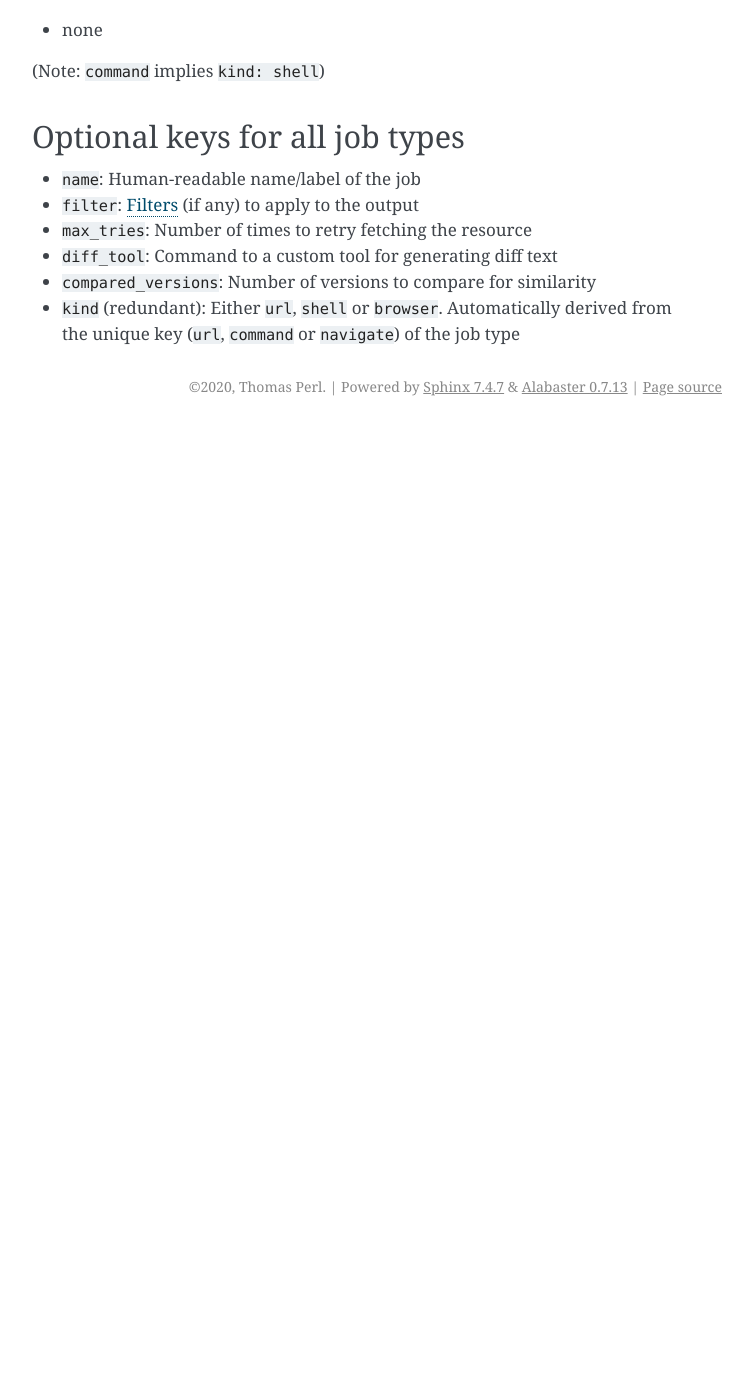
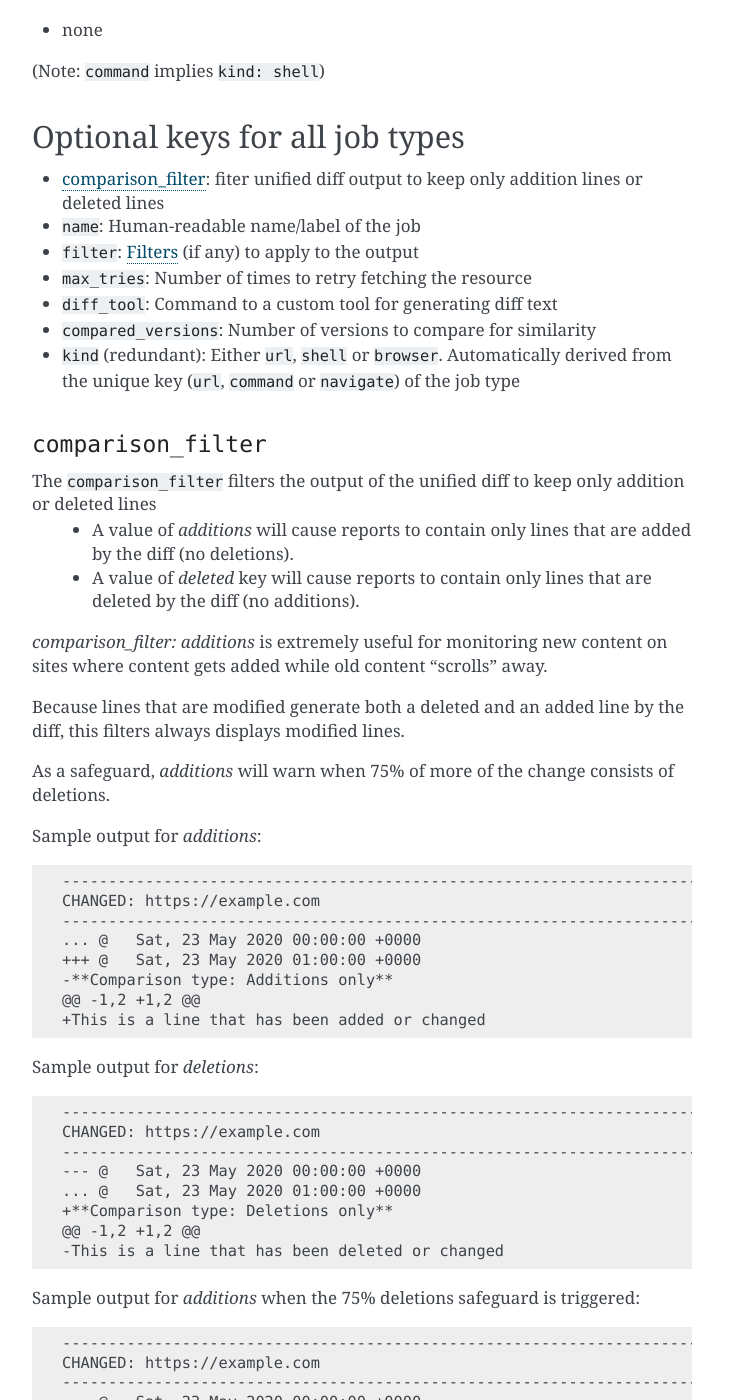
Before and after one commit to thp/urlwatch, a Sphinx documentation site: the page built from docs/source/jobs.rst, in a window 1280 px wide and 1400 px high, scrolled down 2154 px. Shown: the whole window, without its empty margins (388-1141 px from the left). Built offline with Sphinx 7.4.7, drawn with Linux system fonts in a browser that asks for light colours; before the commit the page ends 2580 px from its top, so only the background shows below that; some of the changed text lies outside the part shown.

Commit message:
Final documentation and CHANGELOG.md

```diff
--- a/docs/source/jobs.rst
+++ b/docs/source/jobs.rst
@@ -109,10 +109,82 @@ Job-specific optional keys:
 
 Optional keys for all job types
 -------------------------------
-
+- :ref:`comparison_filter`: fiter unified diff output to keep only addition lines or deleted lines
 - ``name``: Human-readable name/label of the job
 - ``filter``: :ref:`filters` (if any) to apply to the output
 - ``max_tries``: Number of times to retry fetching the resource
 - ``diff_tool``: Command to a custom tool for generating diff text
 - ``compared_versions``: Number of versions to compare for similarity
 - ``kind`` (redundant): Either ``url``, ``shell`` or ``browser``.  Automatically derived from the unique key (``url``, ``command`` or ``navigate``) of the job type
+
+
+.. _comparison_filter:
+
+``comparison_filter``
+^^^^^^^^^^^^^^^^^^^^^
+
+The ``comparison_filter`` filters the output of the unified diff to keep only addition or deleted lines
+ - A value of `additions` will cause reports to contain only lines that are added by the diff (no deletions).
+ - A value of `deleted` key will cause reports to contain only lines that are deleted by the diff (no additions).
+
+`comparison_filter: additions` is extremely useful for monitoring new content on sites where content gets added while old content "scrolls" away.
+
+Because lines that are modified generate both a deleted and an added line by the diff, this filters always displays modified lines.
+
+As a safeguard, `additions` will warn when 75% of more of the change consists of deletions.
+
+
+Sample output for `additions`:
+
+.. code-block:: none
+
+   ---------------------------------------------------------------------------
+   CHANGED: https://example.com
+   ---------------------------------------------------------------------------
+   ... @   Sat, 23 May 2020 00:00:00 +0000
+   +++ @   Sat, 23 May 2020 01:00:00 +0000
+   -**Comparison type: Additions only**
+   @@ -1,2 +1,2 @@
+   +This is a line that has been added or changed
+
+Sample output for `deletions`:
+
+.. code-block:: none
+
+   ---------------------------------------------------------------------------
+   CHANGED: https://example.com
+   ---------------------------------------------------------------------------
+   --- @   Sat, 23 May 2020 00:00:00 +0000
+   ... @   Sat, 23 May 2020 01:00:00 +0000
+   +**Comparison type: Deletions only**
+   @@ -1,2 +1,2 @@
+   -This is a line that has been deleted or changed
+
+Sample output for `additions` when the 75% deletions safeguard is triggered:
+
+.. code-block:: none
+
+   ---------------------------------------------------------------------------
+   CHANGED: https://example.com
+   ---------------------------------------------------------------------------
+   ... @   Sat, 23 May 2020 00:00:00 +0000
+   +++ @   Sat, 23 May 2020 01:00:00 +0000
+   -**Comparison type: Additions only**
+   .** No additions (only deletions)
+   --- WARNING: 39 lines deleted; suggest checking source
+   ---------------------------------------------------------------------------
+
+
+Workaround: due to legacy logic in urlwatch, we are unable to suppress reporting when all changes are filtered out, so a message is added instead:
+
+.. code-block:: none
+
+
+   ---------------------------------------------------------------------------
+   CHANGED: https://example.com
+   ---------------------------------------------------------------------------
+   ... @   Sat, 23 May 2020 00:00:00 +0000
+   +++ @   Sat, 23 May 2020 01:00:00 +0000
+   -**Comparison type: Additions only**
+   .** No additions (only deletions)
+   ---------------------------------------------------------------------------
```
Also changed, not shown: CHANGELOG.md (+1 -0 lines).
